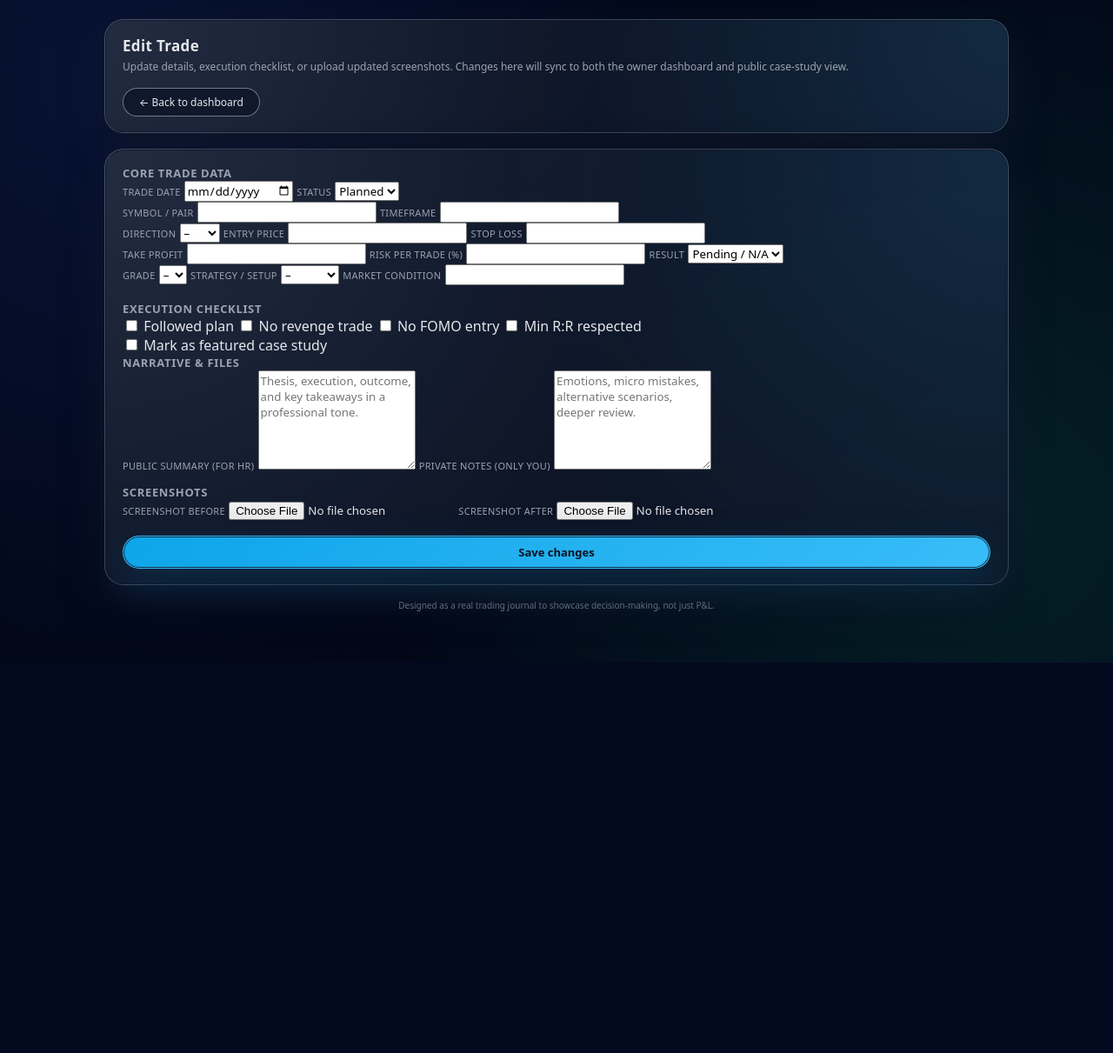
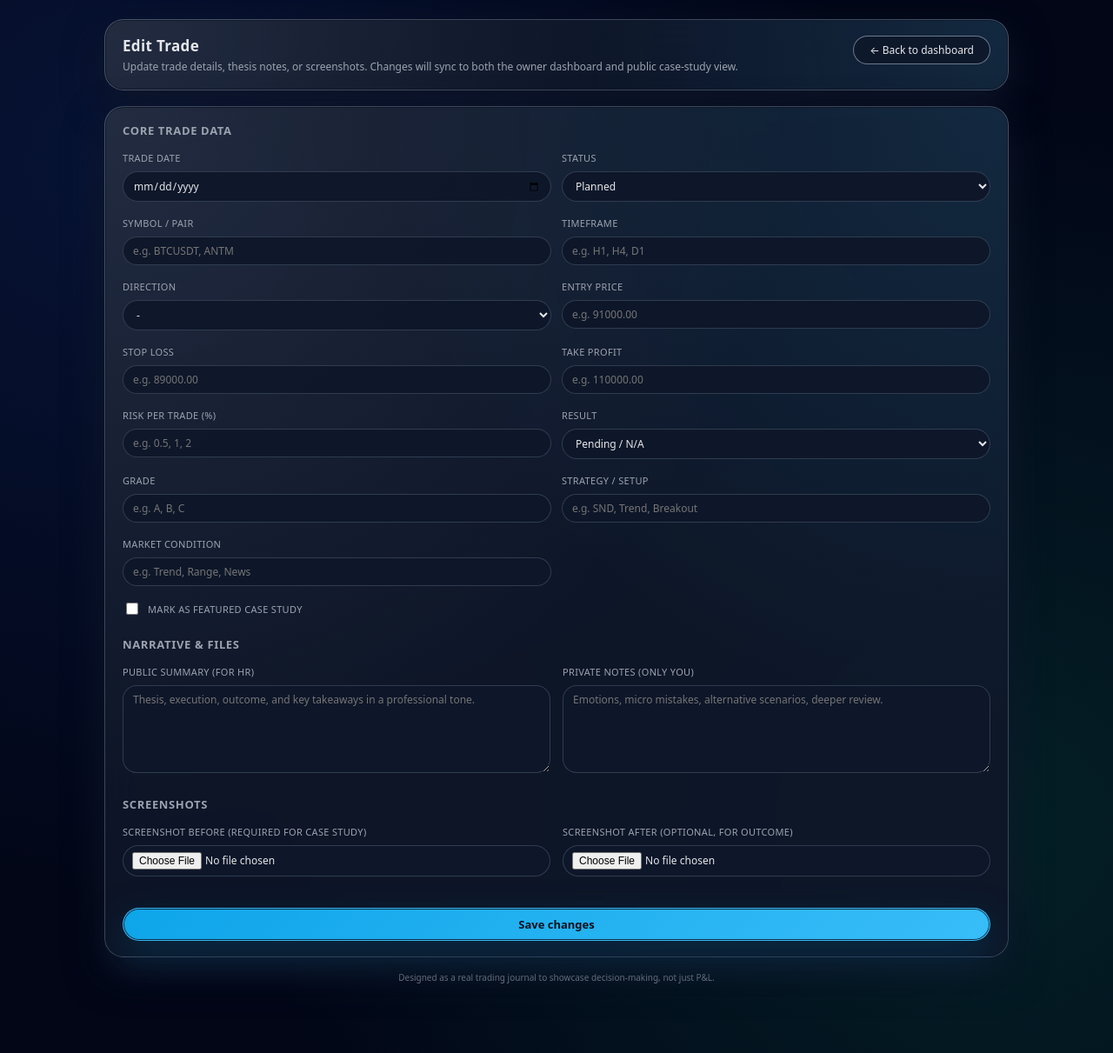
Before and after one commit to banuwij/trading-portfolio, a Flask app: template templates/edit_trade.html in a window 1280 px wide. Shown: the part 70-1281 px from the top of the page at 87% size. Before the commit the page ends 832 px from the top, so only its background shows below. Run offline with Flask 3, Linux system fonts and the light colour scheme; the template is opened without the code that fills it, so the values that code supplies are empty.

Commit message:
Refactor edit trade form layout and labels
Updated the edit trade form to improve layout and labels for better user experience. Adjusted the wording for clarity and consistency.

```diff
--- a/templates/edit_trade.html
+++ b/templates/edit_trade.html
@@ -8,8 +8,8 @@
     <div>
       <div class="section-heading">Edit Trade</div>
       <p class="section-sub">
-        Update details, execution checklist, or upload updated screenshots.
-        Changes here will sync to both the owner dashboard and public case-study view.
+        Update trade details, thesis notes, or screenshots. Changes will sync to both the owner
+        dashboard and public case-study view.
       </p>
     </div>
     <a href="{{ url_for('admin_dashboard') }}" class="btn-outline" style="font-size:12px;">
@@ -19,196 +19,267 @@
 </div>
 
 <div class="glass-card" style="margin-top:18px;">
-  <form method="post" enctype="multipart/form-data" class="form-two-column">
+  <form method="post" enctype="multipart/form-data" style="display:flex;flex-direction:column;gap:22px;">
 
-    <!-- LEFT COLUMN -->
-    <div class="form-column">
+    <!-- Core trade data -->
+    <div>
       <div class="form-section-title">Core trade data</div>
 
-      <div class="form-row-2">
-        <label class="form-field">
-          <span class="form-label">Trade Date</span>
-          <input type="date" name="trade_date" value="{{ trade.trade_date }}" required>
-        </label>
+      <div style="display:grid;grid-template-columns:repeat(2,minmax(0,1fr));gap:12px;margin-top:10px;">
 
-        <label class="form-field">
-          <span class="form-label">Status</span>
-          <select name="status" required>
-            <option value="PLANNED" {% if trade.status == 'PLANNED' %}selected{% endif %}>Planned</option>
-            <option value="ACTIVE" {% if trade.status == 'ACTIVE' %}selected{% endif %}>Active</option>
-            <option value="CLOSED" {% if trade.status == 'CLOSED' %}selected{% endif %}>Closed</option>
-          </select>
-        </label>
+        <div>
+          <label class="form-label" for="trade_date">Trade Date</label>
+          <input
+            id="trade_date"
+            name="trade_date"
+            type="date"
+            class="input-field"
+            style="width:100%;margin-top:6px;"
+            value="{{ trade.trade_date }}"
+          >
         </div>
 
-      <div class="form-row-2">
-        <label class="form-field">
-          <span class="form-label">Symbol / Pair</span>
-          <input type="text" name="symbol" value="{{ trade.symbol }}" required>
-        </label>
-
-        <label class="form-field">
-          <span class="form-label">Timeframe</span>
-          <input type="text" name="timeframe" value="{{ trade.timeframe }}">
-        </label>
+        <div>
+          <label class="form-label" for="status">Status</label>
+          <select id="status" name="status" class="input-field" style="width:100%;margin-top:6px;">
+            <option value="PLANNED" {{ "selected" if trade.status == "PLANNED" else "" }}>Planned</option>
+            <option value="ACTIVE"  {{ "selected" if trade.status == "ACTIVE"  else "" }}>Active</option>
+            <option value="CLOSED"  {{ "selected" if trade.status == "CLOSED"  else "" }}>Closed</option>
+          </select>
         </div>
 
-      <div class="form-row-3">
-        <label class="form-field">
-          <span class="form-label">Direction</span>
-          <select name="direction" required>
-            <option value="">–</option>
-            <option value="BUY" {% if trade.direction == 'BUY' %}selected{% endif %}>Buy</option>
-            <option value="SELL" {% if trade.direction == 'SELL' %}selected{% endif %}>Sell</option>
-          </select>
-        </label>
-
-        <label class="form-field">
-          <span class="form-label">Entry Price</span>
-          <input type="number" step="0.0001" name="entry_price"
-                 value="{{ trade.entry_price }}">
-        </label>
-
-        <label class="form-field">
-          <span class="form-label">Stop Loss</span>
-          <input type="number" step="0.0001" name="stop_loss"
-                 value="{{ trade.stop_loss }}">
-        </label>
+        <div>
+          <label class="form-label" for="symbol">Symbol / Pair</label>
+          <input
+            id="symbol"
+            name="symbol"
+            type="text"
+            class="input-field"
+            style="width:100%;margin-top:6px;"
+            placeholder="e.g. BTCUSDT, ANTM"
+            value="{{ trade.symbol }}"
+          >
         </div>
 
-      <div class="form-row-3">
-        <label class="form-field">
-          <span class="form-label">Take Profit</span>
-          <input type="number" step="0.0001" name="take_profit"
-                 value="{{ trade.take_profit }}">
-        </label>
-
-        <label class="form-field">
-          <span class="form-label">Risk per Trade (%)</span>
-          <input type="number" step="0.01" name="risk_percent"
-                 value="{{ trade.risk_percent }}">
-        </label>
-
-        <label class="form-field">
-          <span class="form-label">Result</span>
-          <select name="result">
-            <option value="" {% if not trade.result %}selected{% endif %}>Pending / N/A</option>
-            <option value="WIN" {% if trade.result == 'WIN' %}selected{% endif %}>Win</option>
-            <option value="LOSE" {% if trade.result == 'LOSE' %}selected{% endif %}>Lose</option>
-            <option value="BE" {% if trade.result == 'BE' %}selected{% endif %}>Break-Even</option>
-          </select>
-        </label>
+        <div>
+          <label class="form-label" for="timeframe">Timeframe</label>
+          <input
+            id="timeframe"
+            name="timeframe"
+            type="text"
+            class="input-field"
+            style="width:100%;margin-top:6px;"
+            placeholder="e.g. H1, H4, D1"
+            value="{{ trade.timeframe or '' }}"
+          >
         </div>
 
-      <div class="form-row-3">
-        <label class="form-field">
-          <span class="form-label">Grade</span>
-          <select name="grade">
-            <option value="" {% if not trade.grade %}selected{% endif %}>–</option>
-            <option value="A" {% if trade.grade == 'A' %}selected{% endif %}>A</option>
-            <option value="B" {% if trade.grade == 'B' %}selected{% endif %}>B</option>
-            <option value="C" {% if trade.grade == 'C' %}selected{% endif %}>C</option>
-            <option value="D" {% if trade.grade == 'D' %}selected{% endif %}>D</option>
+        <div>
+          <label class="form-label" for="direction">Direction</label>
+          <select id="direction" name="direction" class="input-field" style="width:100%;margin-top:6px;">
+            <option value="">-</option>
+            <option value="BUY"  {{ "selected" if trade.direction == "BUY"  else "" }}>Buy</option>
+            <option value="SELL" {{ "selected" if trade.direction == "SELL" else "" }}>Sell</option>
           </select>
-        </label>
-
-        <label class="form-field">
-          <span class="form-label">Strategy / Setup</span>
-          <select name="strategy_tag">
-            <option value="" {% if not trade.strategy_tag %}selected{% endif %}>–</option>
-            <option value="SND" {% if trade.strategy_tag == 'SND' %}selected{% endif %}>SND</option>
-            <option value="MR" {% if trade.strategy_tag == 'MR' %}selected{% endif %}>MR</option>
-            <option value="BO" {% if trade.strategy_tag == 'BO' %}selected{% endif %}>BO</option>
-            <option value="SWING" {% if trade.strategy_tag == 'SWING' %}selected{% endif %}>SWING</option>
-            <option value="INTRA" {% if trade.strategy_tag == 'INTRA' %}selected{% endif %}>INTRA</option>
-          </select>
-        </label>
-
-        <label class="form-field">
-          <span class="form-label">Market Condition</span>
-          <input type="text" name="market_condition"
-                 value="{{ trade.market_condition }}">
-        </label>
         </div>
 
-      <div class="form-section-title" style="margin-top:18px;">Execution checklist</div>
-      <div class="checklist-grid">
-        <label class="check-item">
-          <input type="checkbox" name="followed_plan"
-                 {% if trade.followed_plan %}checked{% endif %}>
-          <span>Followed plan</span>
-        </label>
-        <label class="check-item">
-          <input type="checkbox" name="no_revenge"
-                 {% if trade.no_revenge %}checked{% endif %}>
-          <span>No revenge trade</span>
-        </label>
-        <label class="check-item">
-          <input type="checkbox" name="no_fomo"
-                 {% if trade.no_fomo %}checked{% endif %}>
-          <span>No FOMO entry</span>
-        </label>
-        <label class="check-item">
-          <input type="checkbox" name="respected_rr"
-                 {% if trade.respected_rr %}checked{% endif %}>
-          <span>Min R:R respected</span>
-        </label>
+        <div>
+          <label class="form-label" for="entry_price">Entry Price</label>
+          <input
+            id="entry_price"
+            name="entry_price"
+            type="number"
+            step="0.01"
+            class="input-field"
+            style="width:100%;margin-top:6px;"
+            placeholder="e.g. 91000.00"
+            value="{{ trade.entry_price if trade.entry_price is not none else '' }}"
+          >
         </div>
 
-      <label class="check-item" style="margin-top:8px;">
-        <input type="checkbox" name="featured"
-               {% if trade.featured %}checked{% endif %}>
+        <div>
+          <label class="form-label" for="stop_loss">Stop Loss</label>
+          <input
+            id="stop_loss"
+            name="stop_loss"
+            type="number"
+            step="0.01"
+            class="input-field"
+            style="width:100%;margin-top:6px;"
+            placeholder="e.g. 89000.00"
+            value="{{ trade.stop_loss if trade.stop_loss is not none else '' }}"
+          >
+        </div>
+
+        <div>
+          <label class="form-label" for="take_profit">Take Profit</label>
+          <input
+            id="take_profit"
+            name="take_profit"
+            type="number"
+            step="0.01"
+            class="input-field"
+            style="width:100%;margin-top:6px;"
+            placeholder="e.g. 110000.00"
+            value="{{ trade.take_profit if trade.take_profit is not none else '' }}"
+          >
+        </div>
+
+        <div>
+          <label class="form-label" for="risk_percent">Risk per Trade (%)</label>
+          <input
+            id="risk_percent"
+            name="risk_percent"
+            type="number"
+            step="0.1"
+            class="input-field"
+            style="width:100%;margin-top:6px;"
+            placeholder="e.g. 0.5, 1, 2"
+            value="{{ trade.risk_percent if trade.risk_percent is not none else '' }}"
+          >
+        </div>
+
+        <div>
+          <label class="form-label" for="result">Result</label>
+          <select id="result" name="result" class="input-field" style="width:100%;margin-top:6px;">
+            <option value=""        {{ "selected" if not trade.result else "" }}>Pending / N/A</option>
+            <option value="WIN"     {{ "selected" if trade.result == "WIN"  else "" }}>Win</option>
+            <option value="LOSE"    {{ "selected" if trade.result == "LOSE" else "" }}>Lose</option>
+            <option value="BE"      {{ "selected" if trade.result == "BE"   else "" }}>Break-even</option>
+          </select>
+        </div>
+
+        <div>
+          <label class="form-label" for="grade">Grade</label>
+          <input
+            id="grade"
+            name="grade"
+            type="text"
+            class="input-field"
+            style="width:100%;margin-top:6px;"
+            placeholder="e.g. A, B, C"
+            value="{{ trade.grade or '' }}"
+          >
+        </div>
+
+        <div>
+          <label class="form-label" for="strategy_tag">Strategy / Setup</label>
+          <input
+            id="strategy_tag"
+            name="strategy_tag"
+            type="text"
+            class="input-field"
+            style="width:100%;margin-top:6px;"
+            placeholder="e.g. SND, Trend, Breakout"
+            value="{{ trade.strategy_tag or '' }}"
+          >
+        </div>
+
+        <div>
+          <label class="form-label" for="market_condition">Market Condition</label>
+          <input
+            id="market_condition"
+            name="market_condition"
+            type="text"
+            class="input-field"
+            style="width:100%;margin-top:6px;"
+            placeholder="e.g. Trend, Range, News"
+            value="{{ trade.market_condition or '' }}"
+          >
+        </div>
+
+        <div style="grid-column:1 / -1;margin-top:4px;">
+          <label class="form-label" style="display:flex;align-items:center;gap:8px;">
+            <input
+              type="checkbox"
+              name="featured"
+              value="1"
+              {% if trade.featured %}checked{% endif %}
+              style="width:14px;height:14px;"
+            >
             <span>Mark as featured case study</span>
           </label>
         </div>
 
-    <!-- RIGHT COLUMN -->
-    <div class="form-column">
-      <div class="form-section-title">Narrative & files</div>
+      </div>
+    </div>
 
-      <label class="form-field">
-        <span class="form-label">Public summary (for HR)</span>
-        <textarea name="notes_public" rows="6"
-                  placeholder="Thesis, execution, outcome, and key takeaways in a professional tone.">{{ trade.notes_public }}</textarea>
-      </label>
+    <!-- Narrative & files -->
+    <div>
+      <div class="form-section-title">Narrative &amp; files</div>
 
-      <label class="form-field">
-        <span class="form-label">Private notes (only you)</span>
-        <textarea name="notes_private" rows="6"
-                  placeholder="Emotions, micro mistakes, alternative scenarios, deeper review.">{{ trade.notes_private }}</textarea>
-      </label>
+      <div style="display:grid;grid-template-columns:repeat(2,minmax(0,1fr));gap:14px;margin-top:10px;">
+        <div>
+          <label class="form-label" for="notes_public">Public summary (for HR)</label>
+          <textarea
+            id="notes_public"
+            name="notes_public"
+            rows="5"
+            class="input-field"
+            style="width:100%;margin-top:6px;resize:vertical;"
+            placeholder="Thesis, execution, outcome, and key takeaways in a professional tone."
+          >{{ trade.notes_public or "" }}</textarea>
+        </div>
 
-      <div class="form-section-title" style="margin-top:12px;">Screenshots</div>
+        <div>
+          <label class="form-label" for="notes_private">Private notes (only you)</label>
+          <textarea
+            id="notes_private"
+            name="notes_private"
+            rows="5"
+            class="input-field"
+            style="width:100%;margin-top:6px;resize:vertical;"
+            placeholder="Emotions, micro mistakes, alternative scenarios, deeper review."
+          >{{ trade.notes_private or "" }}</textarea>
+        </div>
+      </div>
+    </div>
 
-      <label class="form-field">
-        <span class="form-label">Screenshot BEFORE</span>
+    <!-- Screenshots -->
+    <div>
+      <div class="form-section-title">Screenshots</div>
+
+      <div style="display:grid;grid-template-columns:repeat(2,minmax(0,1fr));gap:14px;margin-top:10px;">
+
+        <div>
+          <label class="form-label" for="screenshot_before">Screenshot BEFORE (required for case study)</label>
           {% if trade.screenshot_before %}
-          <div style="margin-bottom:6px;font-size:11px;color:var(--text-muted);">
-            Current file:
-            <a href="{{ url_for('uploaded_file', filename=trade.screenshot_before.split('/')[-1]) }}"
-               target="_blank" style="color:#bae6fd;text-decoration:none;">
-              open
-            </a>
+            <p class="section-sub" style="margin-top:4px;margin-bottom:4px;font-size:11px;">
+              Current file: {{ trade.screenshot_before }}
+            </p>
+          {% endif %}
+          <input
+            id="screenshot_before"
+            name="screenshot_before"
+            type="file"
+            accept="image/*"
+            class="input-field"
+            style="width:100%;margin-top:6px;padding:7px 10px;"
+          >
         </div>
+
+        <div>
+          <label class="form-label" for="screenshot_after">Screenshot AFTER (optional, for outcome)</label>
+          {% if trade.screenshot_after %}
+            <p class="section-sub" style="margin-top:4px;margin-bottom:4px;font-size:11px;">
+              Current file: {{ trade.screenshot_after }}
+            </p>
           {% endif %}
-        <input type="file" name="screenshot_before" accept="image/*">
-      </label>
+          <input
+            id="screenshot_after"
+            name="screenshot_after"
+            type="file"
+            accept="image/*"
+            class="input-field"
+            style="width:100%;margin-top:6px;padding:7px 10px;"
+          >
+        </div>
 
-      <label class="form-field">
-        <span class="form-label">Screenshot AFTER</span>
-        {% if trade.screenshot_after %}
-          <div style="margin-bottom:6px;font-size:11px;color:var(--text-muted);">
-            Current file:
-            <a href="{{ url_for('uploaded_file', filename=trade.screenshot_after.split('/')[-1]) }}"
-               target="_blank" style="color:#bae6fd;text-decoration:none;">
-              open
-            </a>
       </div>
-        {% endif %}
-        <input type="file" name="screenshot_after" accept="image/*">
-      </label>
+    </div>
 
-      <button type="submit" class="btn-primary" style="margin-top:18px;width:100%;">
+    <div style="margin-top:4px;">
+      <button type="submit" class="btn-primary" style="width:100%;">
         Save changes
       </button>
     </div>
```
Lines whose indentation alone changed are shown as unchanged.
